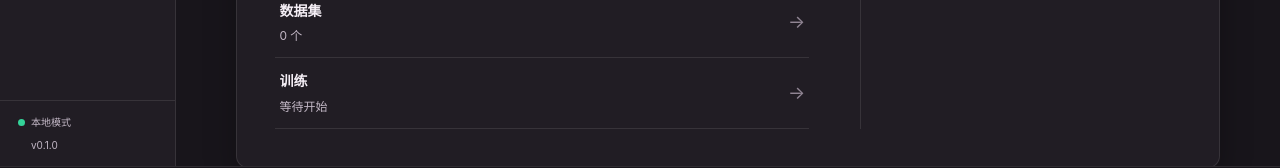
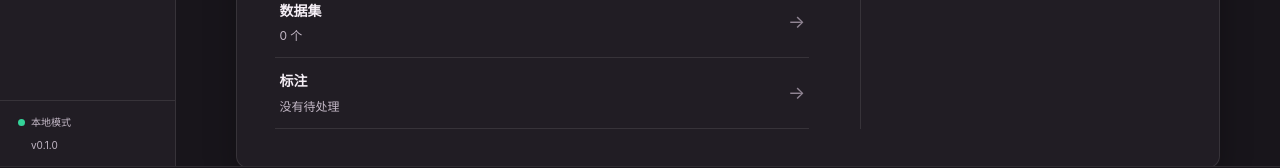
Before and after one commit to starkoook/baka, a Vue app: page /#/ in a window 1280 px wide. Shown: the part 604-772 px from the top of the page. Built offline with nearby package versions, Linux system fonts and the light colour scheme.

Commit message:
feat: continue the most relevant work

```diff
--- a/src/features/dashboard/dashboard-summary.ts
+++ b/src/features/dashboard/dashboard-summary.ts
@@ -1,25 +1,31 @@
+export interface DashboardAction {
+  label: string
+  route: string
+}
+
 export interface DashboardSummaryInput {
   imageCount: number
   datasetCount: number
+  unfinishedAnnotationCount: number
   activeTaskName: string | null
-}
-
-export interface DashboardAction {
-  label: string
-  route: string
+  rememberedWorkspace: DashboardAction | null
 }
 
 function getActiveTaskName(name: string | null): string | null {
   return name?.trim() || null
 }
 
-export function getContinueAction(
-  input: Pick<DashboardSummaryInput, 'datasetCount' | 'activeTaskName'>,
-): DashboardAction {
+export function getContinueAction(input: DashboardSummaryInput): DashboardAction {
   const activeTaskName = getActiveTaskName(input.activeTaskName)
 
   if (activeTaskName) {
     return { label: `继续 ${activeTaskName}`, route: '/training/run' }
+  }
+  if (input.unfinishedAnnotationCount > 0) {
+    return { label: `继续标注 ${input.unfinishedAnnotationCount} 张素材`, route: '/tagger' }
+  }
+  if (input.rememberedWorkspace) {
+    return { ...input.rememberedWorkspace }
   }
   if (input.datasetCount > 0) {
     return { label: '继续准备训练', route: '/training' }
@@ -28,15 +34,15 @@ export function getContinueAction(
 }
 
 export function getDashboardSnapshot(input: DashboardSummaryInput): Array<DashboardAction & { value: string }> {
-  const activeTaskName = getActiveTaskName(input.activeTaskName)
-
   return [
     { label: '图库', value: `${input.imageCount} 张`, route: '/gallery' },
     { label: '数据集', value: `${input.datasetCount} 个`, route: '/gallery' },
     {
-      label: '训练',
-      value: activeTaskName ?? (input.datasetCount > 0 ? '可以开始' : '等待开始'),
-      route: activeTaskName ? '/training/run' : '/training',
+      label: '标注',
+      value: input.unfinishedAnnotationCount > 0
+        ? `${input.unfinishedAnnotationCount} 张待处理`
+        : '没有待处理',
+      route: '/tagger',
     },
   ]
 }
--- a/src/views/Dashboard.vue
+++ b/src/views/Dashboard.vue
@@ -17,7 +17,9 @@ const pipelineStore = usePipelineStore()
 const summaryInput = computed(() => ({
   imageCount: galleryStore.roots.reduce((sum, root) => sum + (root.image_count ?? 0), 0),
   datasetCount: galleryStore.datasets.length,
+  unfinishedAnnotationCount: 0,
   activeTaskName: pipelineStore.currentTask?.name ?? null,
+  rememberedWorkspace: null,
 }))
 
 const continueAction = computed(() => getContinueAction(summaryInput.value))
```
Also changed, not shown: 1 other file (tests, documents, lock files or other folders).
